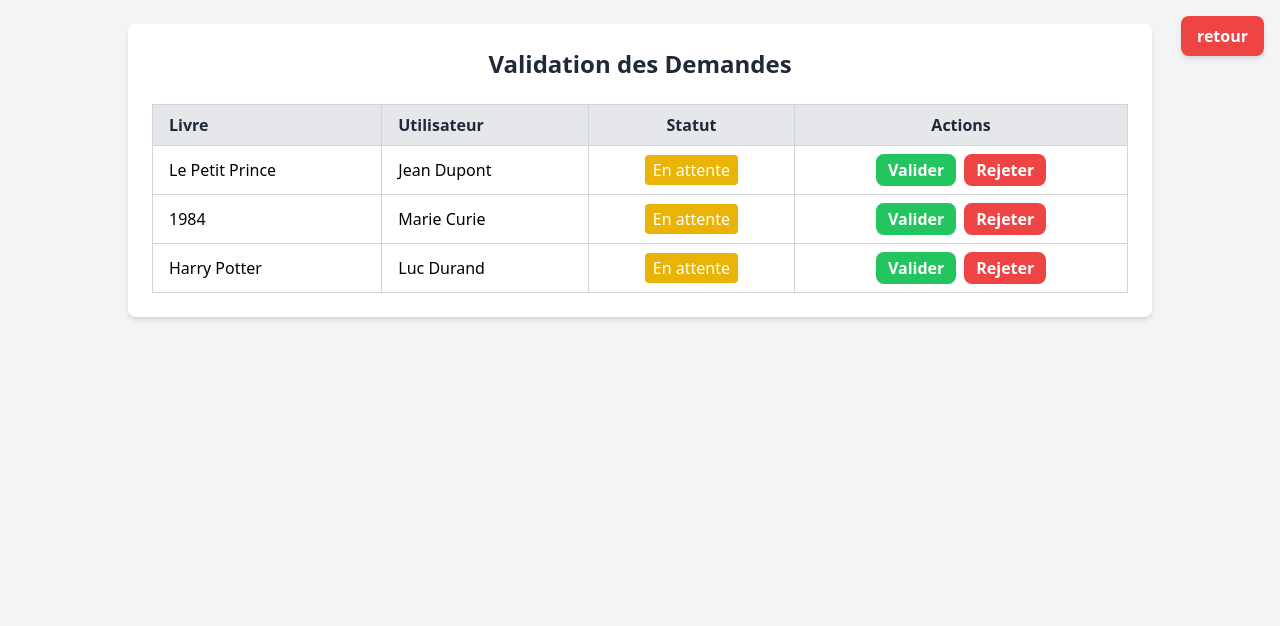
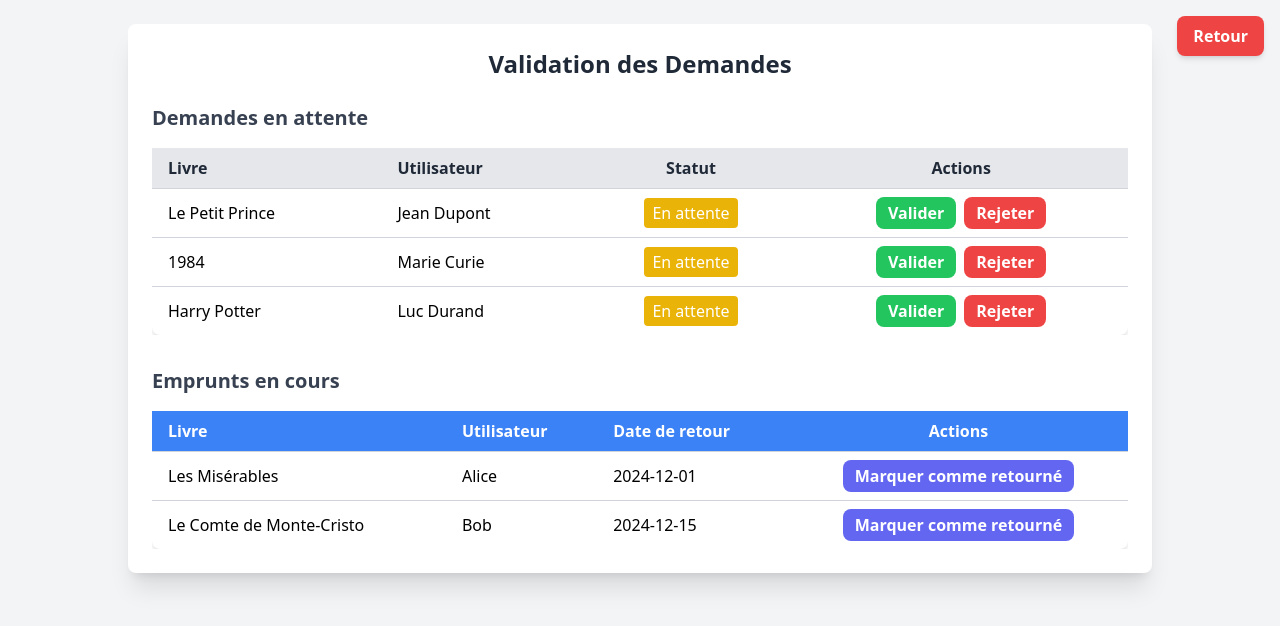
Before and after one commit to Arromatizey/GestionBiblio, an Angular app: page /validation in a window 1280 px wide. Shown: the top 626 px of the page. Built offline with nearby package versions, Linux system fonts and the light colour scheme.

Commit message:
front encore plus pres de la fin ajout de la fonction de retour de livres

```diff
--- a/src/app/validation/validation.component.html
+++ b/src/app/validation/validation.component.html
@@ -1,30 +1,36 @@
 <div class="min-h-screen bg-gray-100 p-6">
-  <div class="max-w-5xl mx-auto bg-white shadow-md rounded-lg p-6">
+  <div class="max-w-5xl mx-auto bg-white shadow-xl rounded-lg p-6">
 
+    <!-- Bouton de retour -->
     <div class="absolute top-4 right-4">
       <button
         (click)="retour()"
         class="bg-red-500 hover:bg-red-600 text-white font-bold py-2 px-4 rounded-lg shadow-md"
       >
-        retour
+        Retour
       </button>
     </div>
 
+    <!-- Titre principal -->
     <h1 class="text-2xl font-bold mb-6 text-gray-800 text-center">Validation des Demandes</h1>
-    <table class="w-full border-collapse border border-gray-300">
-      <thead>
-      <tr class="bg-gray-200 text-gray-800">
-        <th class="border border-gray-300 px-4 py-2 text-left">Livre</th>
-        <th class="border border-gray-300 px-4 py-2 text-left">Utilisateur</th>
-        <th class="border border-gray-300 px-4 py-2 text-center">Statut</th>
-        <th class="border border-gray-300 px-4 py-2 text-center">Actions</th>
+
+    <!-- Table des demandes en attente -->
+    <h2 class="text-xl font-semibold mb-4 text-gray-700">Demandes en attente</h2>
+    <div class="overflow-x-auto">
+      <table class="min-w-full border-collapse bg-white rounded-lg shadow-md">
+        <thead class=" bg-gray-200">
+        <tr>
+          <th class="px-4 py-2 text-left font-semibold text-gray-800">Livre</th>
+          <th class="px-4 py-2 text-left font-semibold text-gray-800">Utilisateur</th>
+          <th class="px-4 py-2 text-center font-semibold text-gray-800">Statut</th>
+          <th class="px-4 py-2 text-center font-semibold text-gray-800">Actions</th>
         </tr>
         </thead>
         <tbody>
         <tr *ngFor="let demande of demandes" class="hover:bg-gray-100">
-        <td class="border border-gray-300 px-4 py-2">{{ demande.livre }}</td>
-        <td class="border border-gray-300 px-4 py-2">{{ demande.utilisateur }}</td>
-        <td class="border border-gray-300 px-4 py-2 text-center">
+          <td class="px-4 py-2 border-t border-gray-300">{{ demande.livre }}</td>
+          <td class="px-4 py-2 border-t border-gray-300">{{ demande.utilisateur }}</td>
+          <td class="px-4 py-2 border-t border-gray-300 text-center">
               <span
                 class="px-2 py-1 rounded text-white"
                 [ngClass]="{
@@ -36,7 +42,7 @@
                 {{ demande.statut }}
               </span>
           </td>
-        <td class="border border-gray-300 px-4 py-2 text-center">
+          <td class="px-4 py-2 border-t border-gray-300 text-center">
             <button
               (click)="validerDemande(demande.id)"
               class="bg-green-500 hover:bg-green-600 text-white font-bold py-1 px-3 rounded-lg mr-2"
@@ -56,4 +62,35 @@
         </tbody>
       </table>
     </div>
+
+    <!-- Table des emprunts en cours -->
+    <h2 class="text-xl font-semibold mt-8 mb-4 text-gray-700">Emprunts en cours</h2>
+    <div class="overflow-x-auto">
+      <table class="min-w-full border-collapse bg-white rounded-lg shadow-md">
+        <thead class="bg-blue-500 text-white">
+        <tr>
+          <th class="px-4 py-2 text-left font-semibold">Livre</th>
+          <th class="px-4 py-2 text-left font-semibold">Utilisateur</th>
+          <th class="px-4 py-2 text-left font-semibold">Date de retour</th>
+          <th class="px-4 py-2 text-center font-semibold">Actions</th>
+        </tr>
+        </thead>
+        <tbody>
+        <tr *ngFor="let emprunt of empruntsEnCours" class="hover:bg-gray-100">
+          <td class="px-4 py-2 border-t border-gray-300">{{ emprunt.livre }}</td>
+          <td class="px-4 py-2 border-t border-gray-300">{{ emprunt.utilisateur }}</td>
+          <td class="px-4 py-2 border-t border-gray-300">{{ emprunt.dateRetour }}</td>
+          <td class="px-4 py-2 border-t border-gray-300 text-center">
+            <button
+              (click)="marquerCommeRetourne(emprunt.id)"
+              class="bg-indigo-500 hover:bg-indigo-600 text-white font-bold py-1 px-3 rounded-lg"
+            >
+              Marquer comme retourné
+            </button>
+          </td>
+        </tr>
+        </tbody>
+      </table>
     </div>
+  </div>
+</div>
--- a/src/app/validation/validation.component.ts
+++ b/src/app/validation/validation.component.ts
@@ -7,7 +7,7 @@ import { Router } from '@angular/router';
   standalone: true,
   imports: [CommonModule],
   templateUrl: './validation.component.html',
-  styleUrls: ['./validation.component.css']
+  styleUrls: ['./validation.component.css'],
 })
 export class ValidationComponent {
   constructor(private router: Router) {}
@@ -15,27 +15,44 @@ export class ValidationComponent {
   demandes = [
     { id: 1, livre: 'Le Petit Prince', utilisateur: 'Jean Dupont', statut: 'En attente' },
     { id: 2, livre: '1984', utilisateur: 'Marie Curie', statut: 'En attente' },
-    { id: 3, livre: 'Harry Potter', utilisateur: 'Luc Durand', statut: 'En attente' }
+    { id: 3, livre: 'Harry Potter', utilisateur: 'Luc Durand', statut: 'En attente' },
+  ];
+
+  empruntsEnCours = [
+    { id: 101, livre: 'Les Misérables', utilisateur: 'Alice', dateRetour: '2024-12-01' },
+    { id: 102, livre: 'Le Comte de Monte-Cristo', utilisateur: 'Bob', dateRetour: '2024-12-15' },
   ];
 
   // Méthode pour valider une demande
   validerDemande(id: number) {
-    const demande = this.demandes.find(d => d.id === id);
+    const demande = this.demandes.find((d) => d.id === id);
     if (demande) {
       demande.statut = 'Validée';
+      // Simuler l'ajout de l'emprunt en cours
+      this.empruntsEnCours.push({
+        id: Math.random(), // ID unique simulé
+        livre: demande.livre,
+        utilisateur: demande.utilisateur,
+        dateRetour: '2024-12-30', // Exemple de date de retour
+      });
     }
   }
 
   // Méthode pour rejeter une demande
   rejeterDemande(id: number) {
-    const demande = this.demandes.find(d => d.id === id);
+    const demande = this.demandes.find((d) => d.id === id);
     if (demande) {
       demande.statut = 'Rejetée';
     }
   }
 
+  // Méthode pour marquer un emprunt comme retourné
+  marquerCommeRetourne(id: number) {
+    this.empruntsEnCours = this.empruntsEnCours.filter((e) => e.id !== id);
+    alert('Emprunt marqué comme retourné !');
+  }
+
   retour() {
     this.router.navigate(['/livres']);
   }
-
 }
```
Lines whose indentation alone changed are shown as unchanged.
